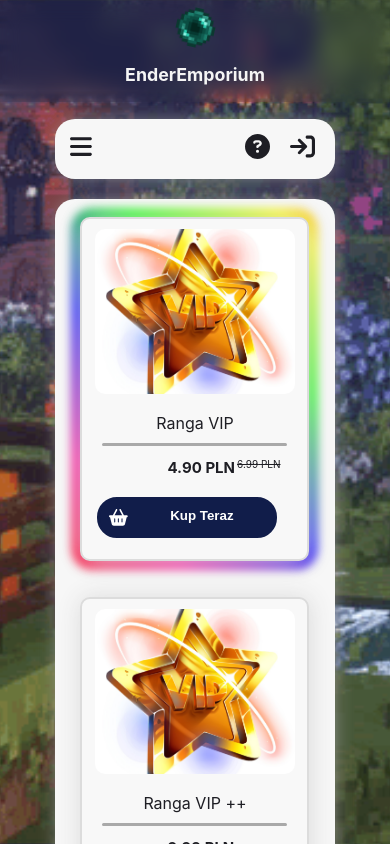
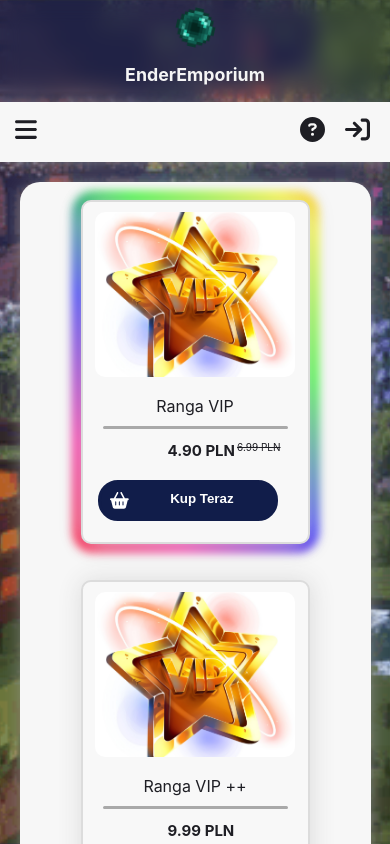
Before and after one commit to PaulekOfficial/EnderEmporium, a React (Create React App) app: page / in a window 390 px wide. Shown: the top 844 px of the page. Built offline with nearby package versions, Linux system fonts and the light colour scheme.

Commit message:
Add sticky mobile nav

```diff
--- a/src/App.css
+++ b/src/App.css
@@ -104,6 +104,14 @@ body {
   -moz-box-shadow: 1px 1px 20px -3px rgba(150, 150, 150, 1);
   box-shadow: 1px 1px 20px -3px rgba(150, 150, 150, 1);
 }
+
+.stickyNav {
+  z-index: 10;
+  position: fixed;
+  top: 0;
+  left: 0;
+}
+
 .nav ul {
   position: relative;
   padding-left: 10px;
@@ -787,15 +795,25 @@ body {
   }
 }
 
-@media only screen and (max-width: 1090px) {
-  .nav-elements {
-    display: none;
-  }
+/*@media only screen and (max-width: 1090px) {*/
+/*  .nav-elements {*/
+/*    display: none;*/
+/*  }*/
 
-  .mobile-bars {
-    display: block;
-  }
-}
+/*  .mobile-bars {*/
+/*    display: block;*/
+/*  }*/
+
+/*  .container {*/
+/*    width: 100%;*/
+/*    margin: 0;*/
+/*  }*/
+
+/*  .nav {*/
+/*    border-radius: 0;*/
+/*    width: 100%;*/
+/*  }*/
+/*}*/
 
 @media only screen and (max-width: 450px) {
   .item {
--- a/src/elements/nav/index.js
+++ b/src/elements/nav/index.js
@@ -12,6 +12,25 @@ const NavBar = () => {
     const [indexValue, setIndexValue] = useState(0);
     const sliderRef = useRef(null);
     const indexValueRef = useRef(indexValue);
+
+
+    useEffect(() => {
+        window.addEventListener('scroll', handleScroll)
+    })
+
+    const handleScroll = () => {
+        const nav = $('.nav');
+        const offset= window.scrollY;
+        if(offset > 120 ){
+            if (!nav.hasClass('stickyNav')) {
+                nav.addClass('stickyNav');
+                nav.css({ opacity: 0, top: '-50px' });
+                nav.animate({ opacity: 1, top: '0' }, 500);
+            }
+        } else {
+            nav.removeClass("stickyNav");
+        }
+    }
 
     useEffect(() => {
         setSliderWidth($('.slider-item')[indexValueRef.current].clientWidth);
@@ -64,6 +83,62 @@ const NavBar = () => {
         sliderRef.current.style.width = `${sliderWidth}px`;
         sliderRef.current.style.left = `${leftPosition}px`;
     }, [sliderWidth, leftPosition]);
+
+    useEffect(() => {
+        const handleResize = () => {
+            const windowWidth = $(window).width();
+            const nav = $('.nav');
+            const container = $('.container');
+            const navElements = $('.nav-elements');
+            const mobileBars = $('.mobile-bars');
+
+            if (windowWidth < 1150) {
+                navElements.hide();
+                mobileBars.show();
+
+                container.css({
+                    margin: 0,
+                    width: '100%',
+                });
+                nav.css({
+                    borderRadius: 0,
+                    width: '100%',
+                });
+            } else {
+                navElements.show();
+                mobileBars.hide();
+
+                container.css({
+                    marginLeft: 'auto',
+                    marginRight: 'auto',
+                    display: 'block',
+                    marginTop: '2vh',
+                    width: '80%',
+                    height: 'auto',
+                });
+                nav.css({
+                    borderRadius: '',
+                    width: '',
+                });
+            }
+        };
+
+        const handleMobileBarsClick = () => {
+            const navElements = $('.nav-elements');
+            navElements.slideToggle();
+        };
+
+        $(window).on('resize', handleResize);
+
+        handleResize();
+
+        $('.mobile-bars').on('click', handleMobileBarsClick);
+
+        return () => {
+            $(window).off('resize', handleResize);
+            $('.mobile-bars').off('click', handleMobileBarsClick);
+        };
+    }, []);
 
     function handeNavClick(index) {
         switch (index) {
```
